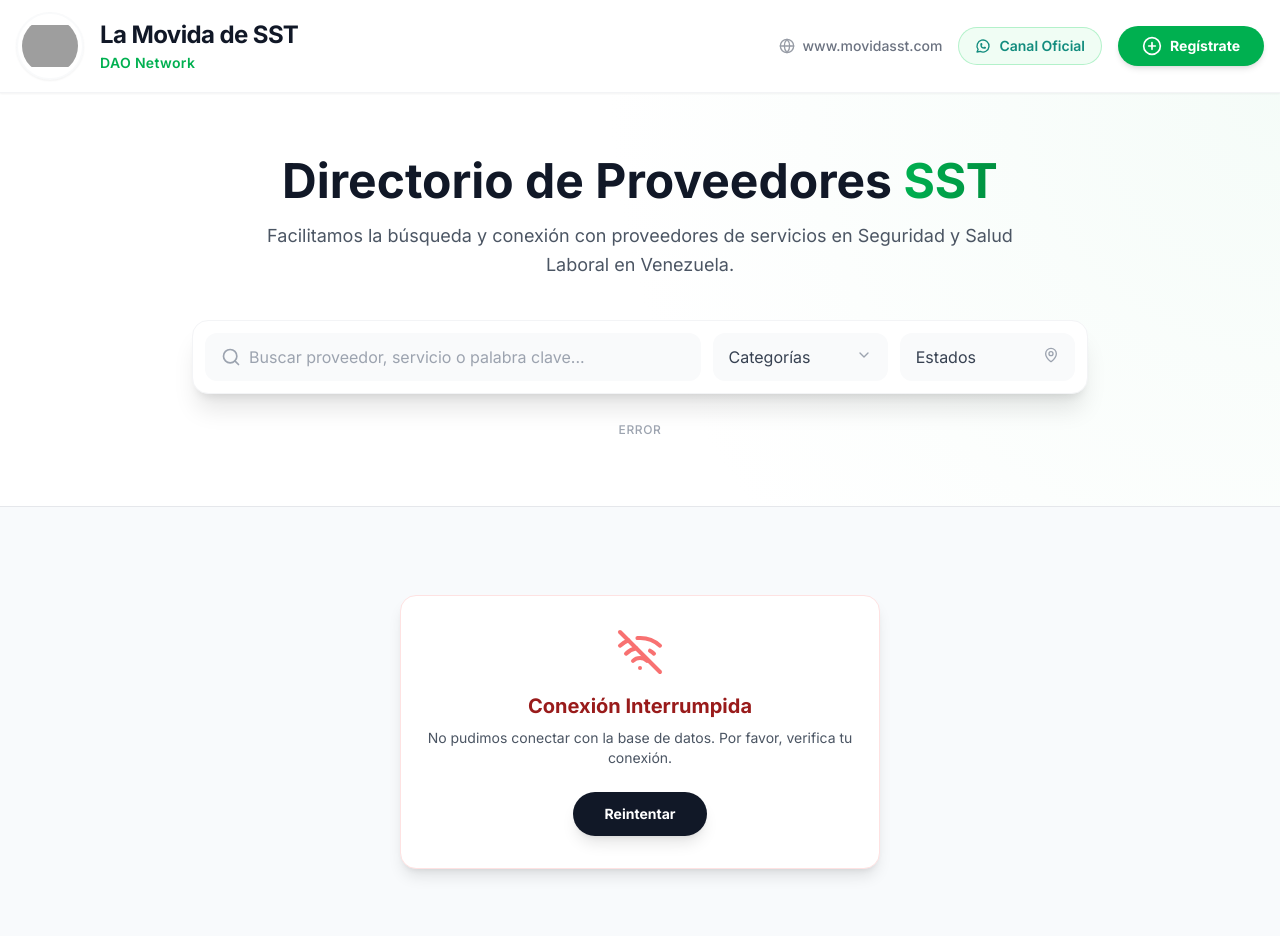
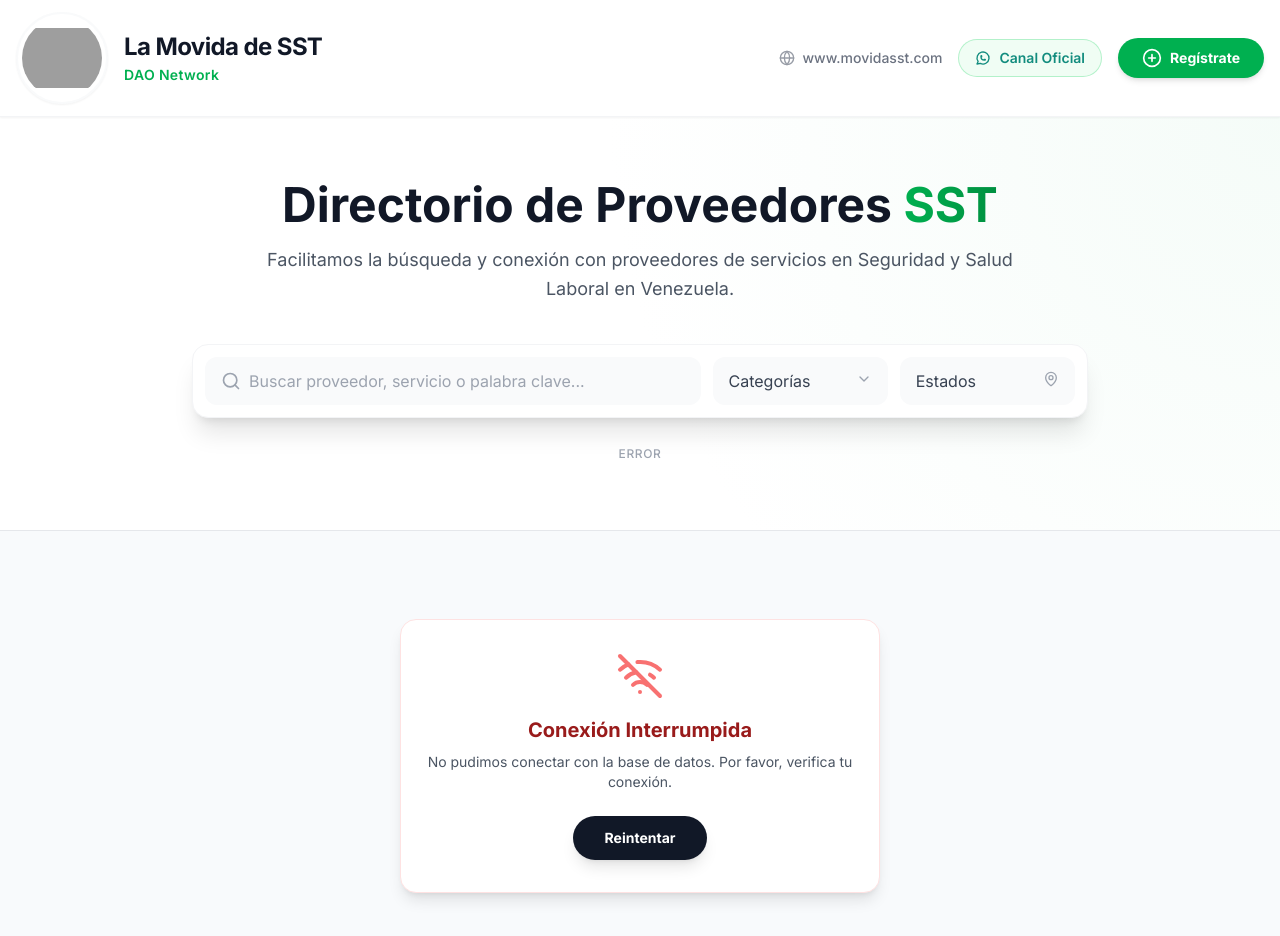
Before and after one commit to movidasst/proveedores, a plain HTML site: page index.html in a window 1280 px wide. Shown: the top 936 px of the page. Drawn offline with nearby package versions, Linux system fonts and the light colour scheme; no server answers; grey boxes are pictures that could not be loaded.

```diff
--- a/index.html
+++ b/index.html
@@ -93,7 +93,7 @@
         <div class="container mx-auto px-4 py-3 flex flex-col md:flex-row justify-between items-center">
             <a href="https://www.movidasst.com" target="_blank" rel="noopener noreferrer" class="flex items-center space-x-4 mb-4 md:mb-0 group">
                 <div class="relative rounded-full border-2 border-gray-50 p-1 bg-white shadow-sm group-hover:border-brand transition duration-300">
-                    <img src="https://assets.poap.xyz/ae80dd44-a4b8-4a90-9d76-2da198a1f6fc.png" alt="Logo La Movida SST" class="w-12 h-12 md:w-14 md:h-14 object-contain rounded-full group-hover:scale-105 transition-transform duration-300">
+                    <img src="https://assets.poap.xyz/ae80dd44-a4b8-4a90-9d76-2da198a1f6fc.png" alt="Logo La Movida SST" class="w-16 h-16 md:w-20 md:h-20 object-contain rounded-full group-hover:scale-105 transition-transform duration-300">
                 </div>
                 <div class="flex flex-col">
                     <h1 class="text-xl md:text-2xl font-bold tracking-tight leading-none text-gray-900">
```
